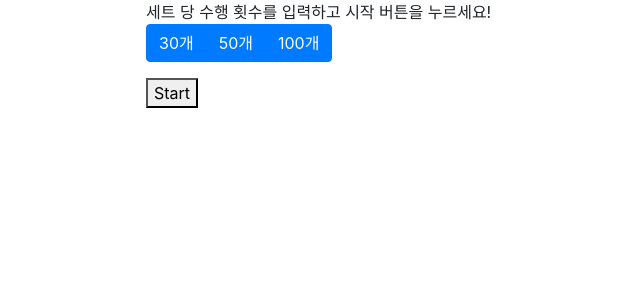
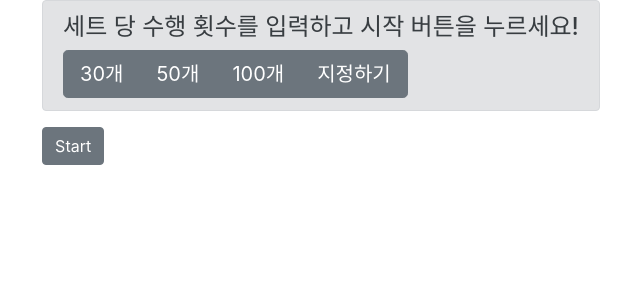
Before and after one commit to yoonah1996/DailySquat, a React (Create React App) app in the folder client/: page /Start in a window 1280 px wide. Shown: the top 300 px of the page, without its empty margins (319-959 px from the left). Built offline with nearby package versions, Linux system fonts and the light colour scheme.

Commit message:
04/14-yoonah-Start.js user select count add

```diff
--- a/client/src/App.js
+++ b/client/src/App.js
@@ -20,7 +20,7 @@ class App extends Component {
       isLogin: false,
       count: null,
       exercise: null,
-      selecCount: null,
+      selectCount: null,
       userInfo: {
         name: null,
         email: null,
@@ -146,7 +146,7 @@ class App extends Component {
 
           <Route exact path="/Mypage" render={() => <Mypage userInfo={JSON.stringify(this.state.userInfo)} totalCount={this.state.totalCount} />} />
 
-          <Route exact path="/Start" render={() => <Start selectCount={this.selectCount.bind(this)} />} />
+          <Route exact path="/Start" render={() => <Start selectCount={this.selectCount.bind(this)} selectedCount = {this.state.selectCount} />} />
 
           <Route exact path="/Ing" render={() => <Ing handleCounting={this.handleCounting.bind(this)} selectCount = {this.state.selectCount} exercise = {this.state.exercise}/>} />
 
--- a/client/src/Pages/Start.js
+++ b/client/src/Pages/Start.js
@@ -1,25 +1,60 @@
-import React from 'react';
-import { withRouter } from 'react-router-dom';
-import { Container, Row, Col, ToggleButtonGroup, ToggleButton } from 'react-bootstrap';
+import React, { useState } from 'react';
+import { withRouter, Route } from 'react-router-dom';
+import { Container, Row, Col, ToggleButtonGroup, ToggleButton, Alert, Button, InputGroup, FormControl } from 'react-bootstrap';
+
 
 function Start(props) {
+    const [show, setShow] = useState(true);
+    const [deshow, desetShow] = useState(false);
     return (
+
         <Container>
             <Row>
                 <Col></Col>
-                <Col>
-                    <div>세트 당 수행 횟수를 입력하고 시작 버튼을 누르세요!</div>
-                    <ToggleButtonGroup name = 'selectCo'  type="radio"  onChange = {(value) => props.selectCount(value)} >
-                    <ToggleButton value='30'>30개</ToggleButton>
-                    <ToggleButton value='50'>50개</ToggleButton>
-                    <ToggleButton value='100'>100개</ToggleButton>
-                    </ToggleButtonGroup>
+                <Col md='center' >
+                    <Alert show={show} variant="secondary" ><Alert.Heading>세트 당 수행 횟수를 입력하고 시작 버튼을 누르세요!</Alert.Heading>
+                        <ToggleButtonGroup name='selectCo' type="radio" onChange={(value) => props.selectCount(value)} >
+                            <ToggleButton variant="secondary" value='30' size="lg">30개</ToggleButton>
+                            <ToggleButton variant="secondary" value='50' size="lg">50개</ToggleButton>
+                            <ToggleButton variant="secondary" value='100' size="lg">100개</ToggleButton>
+                            <ToggleButton variant="secondary"  size="lg" onClick={() => {
+                                setShow(false)
+                                desetShow(true)
+                                console.log(show)
+                                console.log(desetShow)
+                            }}>지정하기</ToggleButton>
+                        </ToggleButtonGroup>
+                    </Alert>
+
+
+                    <Alert show={deshow} variant="secondary" >
+                        <p/>
+                        <InputGroup className="mb-3">
+                            <InputGroup.Prepend>
+                                <InputGroup.Text id="basic-addon1">갯수를 정해주세요</InputGroup.Text>
+                            </InputGroup.Prepend>
+                            <FormControl
+                            className="countAdd"
+                            onChange={() =>{
+                                props.selectCount(document.querySelector('.countAdd').value)
+                            }}
+                            />
+                        </InputGroup>
+                    </Alert>
+
+
                     <p />
-                    <button onClick={() => { props.history.push('/Ing') }}>Start</button>
+                    <Button variant="secondary" onClick={() => {
+                        if (!!props.selectedCount) {
+                            props.history.push('/Ing')
+                        } else {
+                            alert('스쿼트 갯수를 선택해 주세요!')
+                        }
+                    }}>Start</Button>
                 </Col>
                 <Col></Col>
             </Row>
-        </Container>
+        </Container >
     )
 }
 
```
